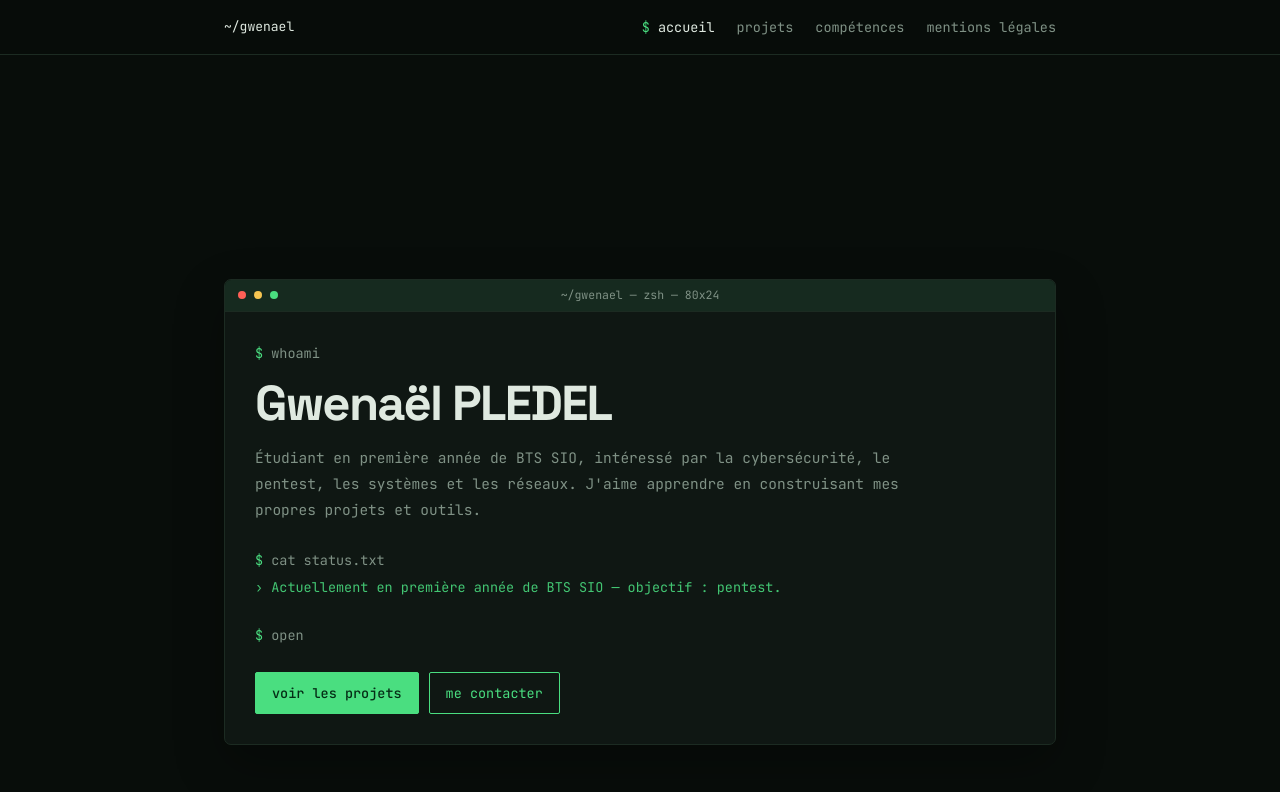
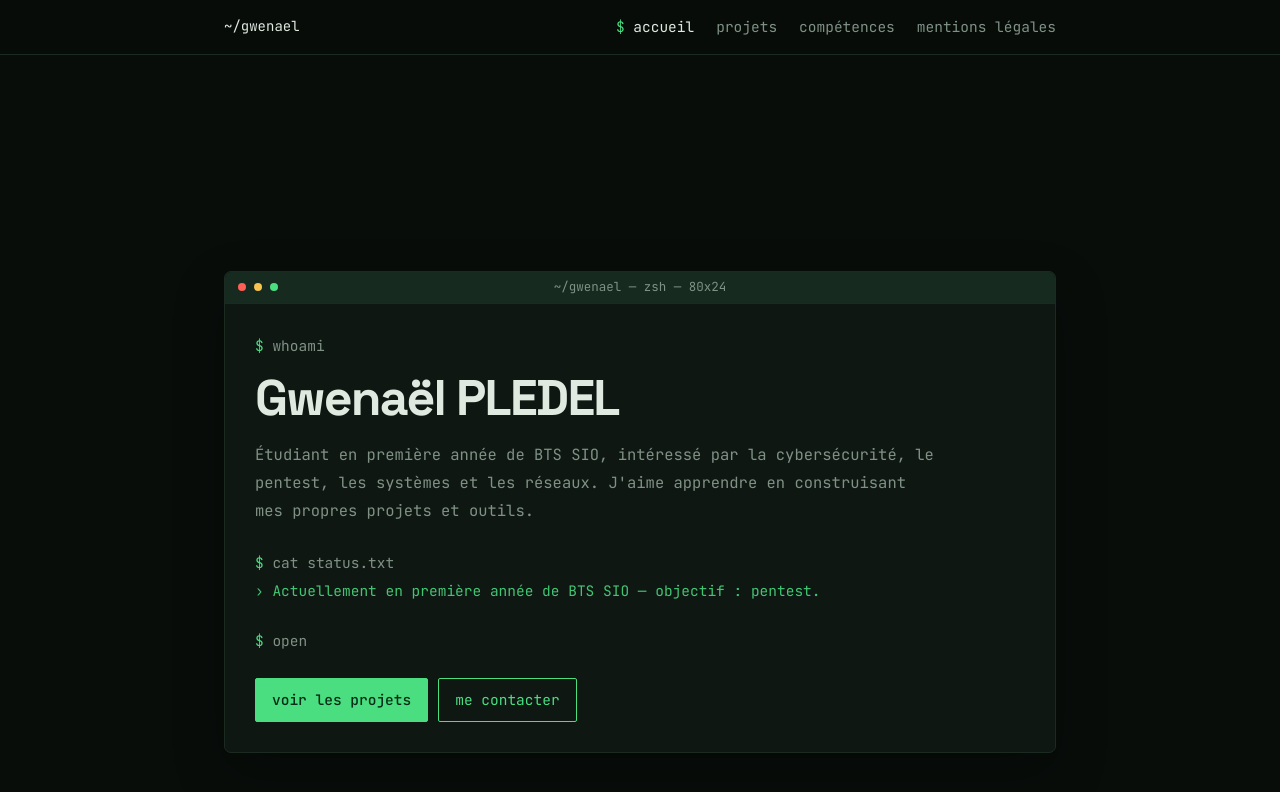
Before and after one commit to vzsca/Portfolio-Gwenael, a Jekyll site: the page built from index.html, in a window 1280 px wide and 900 px high. Shown: the top 792 px of the window. Built offline with Jekyll 4.4.1, drawn with Linux system fonts in a browser that asks for light colours.

Commit message:
Increase all CSS font sizes by another 1px

```diff
--- a/css/style.css
+++ b/css/style.css
@@ -15,96 +15,96 @@
 }
 * { box-sizing: border-box; }
 html { scroll-behavior: smooth; scroll-padding-top: 76px; background: var(--bg); }
-body { margin: 0; background: var(--bg); color: var(--text); font: 17px/1.65 var(--mono); -webkit-font-smoothing: antialiased; }
+body { margin: 0; background: var(--bg); color: var(--text); font: 18px/1.65 var(--mono); -webkit-font-smoothing: antialiased; }
 a { color: inherit; text-decoration: none; }
 a:focus-visible { outline: 2px solid var(--green); outline-offset: 4px; }
 .wrap { max-width: 872px; margin: 0 auto; padding: 0 20px; }
 header { position: sticky; top: 0; z-index: 10; background: rgba(8,13,10,.94); backdrop-filter: blur(8px); border-bottom: 1px solid var(--line); }
 .header-inner { display: flex; justify-content: space-between; align-items: center; min-height: 54px; gap: 20px; }
-.brand { color: var(--text); font-size: 13px; white-space: nowrap; }
+.brand { color: var(--text); font-size: 14px; white-space: nowrap; }
 .brand:hover { color: var(--green); }
 nav { display: flex; flex-wrap: wrap; gap: 22px; }
-nav a { color: var(--muted); font-size: 13.5px; transition: color .15s; }
+nav a { color: var(--muted); font-size: 14.5px; transition: color .15s; }
 nav a:hover, nav a.active { color: var(--text); }
 nav a.active::before { content: "$ "; color: var(--green); }
 main { display: block; }
 .hero { min-height: calc(100svh - 54px); display: flex; align-items: center; justify-content: center;padding-top: 0px; padding-bottom: 28px; }
 .term { background: var(--panel); border: 1px solid var(--line); border-radius: 7px; overflow: hidden; }
 .hero-term { width: 100%; max-width: 872px; box-shadow: 0 20px 50px rgba(0,0,0,.28); }
-.term-bar { position: relative; display: flex; align-items: center; gap: 8px; height: 32px; padding: 0 13px; background: var(--bar); border-bottom: 1px solid var(--line); color: var(--muted); font-size: 12.5px; }
+.term-bar { position: relative; display: flex; align-items: center; gap: 8px; height: 32px; padding: 0 13px; background: var(--bar); border-bottom: 1px solid var(--line); color: var(--muted); font-size: 13.5px; }
 .dot { display: inline-block; width: 8px; height: 8px; border-radius: 50%; flex: 0 0 auto; }
 .dot.r { background: var(--red); }
 .dot.y { background: var(--yellow); }
 .dot.g { background: var(--green); }
-.term-title { position: absolute; left: 0; right: 0; text-align: center; pointer-events: none; color: var(--muted); font-size: 11.5px; }
+.term-title { position: absolute; left: 0; right: 0; text-align: center; pointer-events: none; color: var(--muted); font-size: 12.5px; }
 .term-body { padding: 30px; }
-.prompt { color: var(--muted); font-size: 13.5px; margin: 0; }
+.prompt { color: var(--muted); font-size: 14.5px; margin: 0; }
 .prompt::before { content: "$ "; color: var(--green); }
-.hero h1 { font: 700 clamp(35px, 5vw, 49px)/1.12 var(--display); letter-spacing: -.035em; margin: 12px 0; color: var(--text); }
-.tagline { color: var(--muted); font-size: 14.5px; max-width: 680px; line-height: 1.8; }
+.hero h1 { font: 700 clamp(36px, 5vw, 50px)/1.12 var(--display); letter-spacing: -.035em; margin: 12px 0; color: var(--text); }
+.tagline { color: var(--muted); font-size: 15.5px; max-width: 680px; line-height: 1.8; }
 .block { margin-top: 26px; }
-.out { color: var(--green); opacity: .88; margin-top: 4px; min-height: 1.65em; font-size: 13.5px; }
+.out { color: var(--green); opacity: .88; margin-top: 4px; min-height: 1.65em; font-size: 14.5px; }
 .out::before { content: "› "; }
 .cursor { display: inline-block; width: 8px; height: 15px; background: var(--green); vertical-align: -2px; margin-left: 3px; animation: blink 1.1s steps(1) infinite; }
 @keyframes blink { 50% { opacity: 0; } }
 .btns { display: flex; flex-wrap: wrap; gap: 10px; margin-top: 26px; }
-.btn { display: inline-flex; justify-content: center; padding: 9px 16px; border: 1px solid var(--green); color: var(--green); border-radius: 2px; font-size: 13.5px; transition: background .15s, color .15s; }
+.btn { display: inline-flex; justify-content: center; padding: 9px 16px; border: 1px solid var(--green); color: var(--green); border-radius: 2px; font-size: 14.5px; transition: background .15s, color .15s; }
 .btn.solid { background: var(--green); color: #052e16; font-weight: 500; }
 .btn:hover { background: var(--green); color: #052e16; }
 .btn.solid:hover { filter: brightness(1.08); }
 .wrap > section { margin-top: 96px; scroll-margin-top: 78px; }
-h2 { font: 700 23px/1.3 var(--display); letter-spacing: -.015em; padding-bottom: 11px; border-bottom: 1px solid var(--line); margin: 0 0 22px; }
+h2 { font: 700 24px/1.3 var(--display); letter-spacing: -.015em; padding-bottom: 11px; border-bottom: 1px solid var(--line); margin: 0 0 22px; }
 h2 .sym { color: var(--green); margin-right: 6px; }
-.group-label { color: var(--muted); font-size: 12.5px; margin: 26px 0 10px; }
+.group-label { color: var(--muted); font-size: 13.5px; margin: 26px 0 10px; }
 .group-label b { color: var(--green); font-weight: 500; }
 .project-terminal { margin-bottom: 24px; }
 .projects { display: flex; flex-direction: column; gap: 0; padding: 8px 14px; }
 .proj { display: grid; grid-template-columns: 74px minmax(0, 1fr) auto; align-items: start; gap: 12px 18px; padding: 17px 9px; border-bottom: 1px solid var(--line); transition: background .15s; }
 .proj:last-child { border-bottom: 0; }
 .proj:hover { background: rgba(74,222,128,.035); }
-.date { color: var(--muted); font-size: 12px; padding-top: 2px; }
+.date { color: var(--muted); font-size: 13px; padding-top: 2px; }
 .project-main { display: block; min-width: 0; }
-.name { display: block; color: var(--text); font-size: 13.5px; font-weight: 500; }
+.name { display: block; color: var(--text); font-size: 14.5px; font-weight: 500; }
 .proj:hover .name { color: var(--green); }
-.desc { display: block; color: var(--muted); font-size: 12.5px; margin-top: 4px; }
-.tag { display: inline-block; color: var(--muted); border: 1px solid #2a3a30; padding: 2px 8px; border-radius: 3px; font-size: 11px; white-space: nowrap; }
+.desc { display: block; color: var(--muted); font-size: 13.5px; margin-top: 4px; }
+.tag { display: inline-block; color: var(--muted); border: 1px solid #2a3a30; padding: 2px 8px; border-radius: 3px; font-size: 12px; white-space: nowrap; }
 .tag.green { color: var(--green); border-color: rgba(74,222,128,.4); }
-.empty { color: var(--muted); padding: 14px 8px; font-size: 13px; }
-.profil p { color: var(--muted); font-size: 14.5px; line-height: 1.85; }
+.empty { color: var(--muted); padding: 14px 8px; font-size: 14px; }
+.profil p { color: var(--muted); font-size: 15.5px; line-height: 1.85; }
 .profil p + p { margin-top: 12px; }
 .profil strong { color: var(--text); font-weight: 500; }
 .scroll { overflow-x: auto; border: 1px solid var(--line); border-radius: 6px; background: var(--panel); }
 table { width: 100%; border-collapse: collapse; min-width: 620px; }
-th, td { padding: 11px 14px; border-bottom: 1px solid var(--line); text-align: left; font-size: 12px; }
+th, td { padding: 11px 14px; border-bottom: 1px solid var(--line); text-align: left; font-size: 13px; }
 tbody tr:last-child td { border-bottom: 0; }
-th { color: var(--muted); font-weight: 400; font-size: 11px; }
+th { color: var(--muted); font-weight: 400; font-size: 12px; }
 th.grp { text-align: center; border-left: 1px solid var(--line); }
 td.c, th.c { text-align: center; width: 48px; }
 td.c { border-left: 1px solid var(--line); }
 .col-sep { border-left: 1px solid var(--line); }
 td.skill { color: var(--text); }
-.chk { display: inline-flex; justify-content: center; align-items: center; width: 21px; height: 21px; border: 1px solid var(--green); color: var(--green); border-radius: 3px; font-size: 13px; transition: background .15s, color .15s; }
+.chk { display: inline-flex; justify-content: center; align-items: center; width: 21px; height: 21px; border: 1px solid var(--green); color: var(--green); border-radius: 3px; font-size: 14px; transition: background .15s, color .15s; }
 a.chk:hover { background: var(--green); color: #052e16; }
-.note { color: var(--dim); font-size: 11px; margin-top: 10px; }
-.contact-intro { color: var(--muted); max-width: 600px; margin: 0 0 18px; font-size: 13.5px; }
+.note { color: var(--dim); font-size: 12px; margin-top: 10px; }
+.contact-intro { color: var(--muted); max-width: 600px; margin: 0 0 18px; font-size: 14.5px; }
 .contact-list { display: grid; grid-template-columns: repeat(auto-fit, minmax(220px, 1fr)); gap: 12px; }
 .cell { display: block; min-width: 0; padding: 18px; background: var(--panel); border: 1px solid var(--line); border-radius: 4px; transition: border-color .15s; }
 a.cell:hover { border-color: var(--green); }
-.cell .k { display: block; font-size: 11px; color: var(--muted); letter-spacing: .08em; margin-bottom: 8px; }
-.cell .v { display: block; color: var(--text); font-size: 13px; overflow-wrap: anywhere; }
-footer { margin-top: 100px; border-top: 1px solid var(--line); padding: 28px 0 40px; color: var(--muted); font-size: 11px; }
+.cell .k { display: block; font-size: 12px; color: var(--muted); letter-spacing: .08em; margin-bottom: 8px; }
+.cell .v { display: block; color: var(--text); font-size: 14px; overflow-wrap: anywhere; }
+footer { margin-top: 100px; border-top: 1px solid var(--line); padding: 28px 0 40px; color: var(--muted); font-size: 12px; }
 .footer-inner { display: flex; justify-content: space-between; flex-wrap: wrap; gap: 16px; }
 footer nav { gap: 18px; }
-footer nav a { font-size: 11px; }
+footer nav a { font-size: 12px; }
 footer a.hl { color: var(--green); border-bottom: 1px solid var(--green); }
 @media (max-width: 640px) {
   .header-inner { justify-content: center; min-height: 50px; }
   .brand { display: none; }
   nav { justify-content: center; gap: 13px; }
-  nav a { font-size: 11px; }
+  nav a { font-size: 12px; }
   .hero { min-height: calc(100svh - 50px); padding-top: 22px; padding-bottom: 22px; }
   .term-body { padding: 22px 18px; }
-  .hero h1 { font-size: 36px; }
+  .hero h1 { font-size: 37px; }
   .wrap > section { margin-top: 72px; }
   .proj { grid-template-columns: 1fr; gap: 6px; padding: 15px 8px; }
   .tag { justify-self: start; margin-top: 4px; }
@@ -116,28 +116,28 @@
 }
 
 /* Pages internes : fiches projets et mentions légales */
-article > h1, main > article > h1 { font: 700 clamp(31px, 4vw, 43px)/1.2 var(--display); letter-spacing: -.025em; margin: 28px 0 12px; overflow-wrap: anywhere; }
+article > h1, main > article > h1 { font: 700 clamp(32px, 4vw, 44px)/1.2 var(--display); letter-spacing: -.025em; margin: 28px 0 12px; overflow-wrap: anywhere; }
 main > article { max-width: 872px; margin: 0 auto; padding: 28px 20px 0; }
-main > article > p { color: var(--muted); font-size: 13px; }
+main > article > p { color: var(--muted); font-size: 14px; }
 main > article > h2 { margin-top: 38px; }
-main > article > h3 { font: 500 17px/1.4 var(--display); margin: 24px 0 10px; }
+main > article > h3 { font: 500 18px/1.4 var(--display); margin: 24px 0 10px; }
 main > article > ul, main > article > ol { padding-left: 24px; margin: 12px 0 20px; color: var(--muted); }
 main > article > li { margin: 5px 0; }
 main > article > p { margin: 12px 0; line-height: 1.85; overflow-wrap: anywhere; }
-main > article > pre { overflow-x: auto; background: #0a100c; border: 1px solid var(--line); border-radius: 5px; padding: 16px; margin: 16px 0; font-size: 13px; }
+main > article > pre { overflow-x: auto; background: #0a100c; border: 1px solid var(--line); border-radius: 5px; padding: 16px; margin: 16px 0; font-size: 14px; }
 main > article > blockquote { border-left: 2px solid var(--green); padding-left: 16px; color: var(--muted); }
 main > article img { display: block; max-width: 100%; height: auto; border: 1px solid var(--line); border-radius: 5px; margin: 14px 0; }
-.sous-titre { color: var(--muted); font-size: 13px; }
+.sous-titre { color: var(--muted); font-size: 14px; }
 .comp-liste { display: flex; flex-wrap: wrap; gap: 8px; align-items: center; margin: 18px 0; }
-.comp { display: inline-block; border: 1px solid var(--line); background: var(--panel); color: var(--green); padding: 4px 8px; border-radius: 3px; font-size: 12px; }
-.legal-intro { max-width: 65ch; color: var(--muted); font-size: 13px; }
+.comp { display: inline-block; border: 1px solid var(--line); background: var(--panel); color: var(--green); padding: 4px 8px; border-radius: 3px; font-size: 13px; }
+.legal-intro { max-width: 65ch; color: var(--muted); font-size: 14px; }
 .legal-grid { display: grid; grid-template-columns: repeat(2, minmax(0, 1fr)); gap: 12px; margin-top: 20px; }
 .legal-card { background: var(--panel); border: 1px solid var(--line); border-radius: 5px; padding: 18px; }
-.legal-card h2 { margin: 8px 0 12px; font-size: 18px; }
-.legal-card p { color: var(--muted); font-size: 13px; overflow-wrap: anywhere; }
+.legal-card h2 { margin: 8px 0 12px; font-size: 19px; }
+.legal-card p { color: var(--muted); font-size: 14px; overflow-wrap: anywhere; }
 .legal-card strong { color: var(--text); font-weight: 500; }
-.legal-label { color: var(--green); font-size: 11px; }
-.legal-back { margin-top: 24px; font-size: 13px; }
+.legal-label { color: var(--green); font-size: 12px; }
+.legal-back { margin-top: 24px; font-size: 14px; }
 .projet-section { margin: 18px 0; }
 @media (max-width: 640px) {
   main > article { padding: 20px 18px 0; }
```
